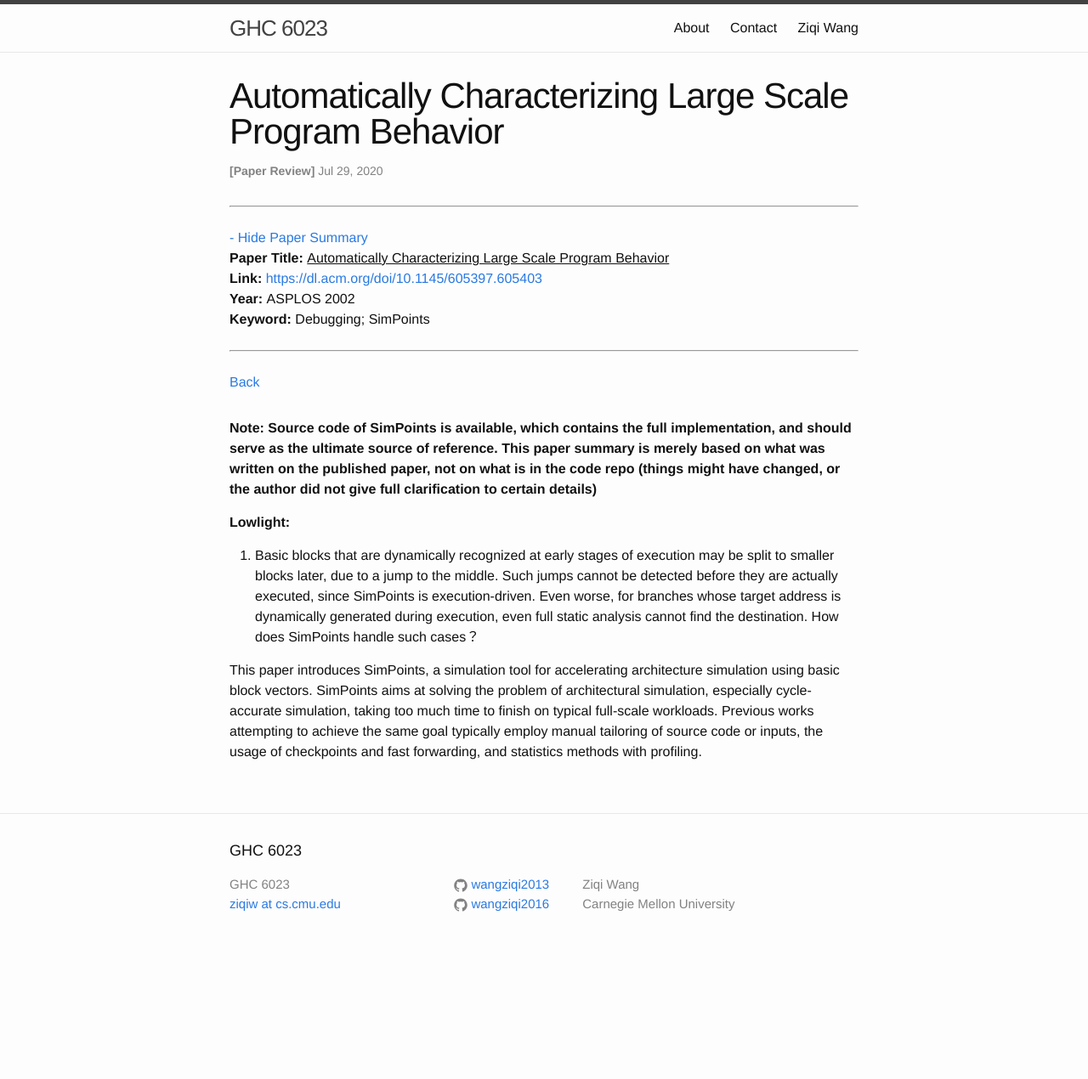
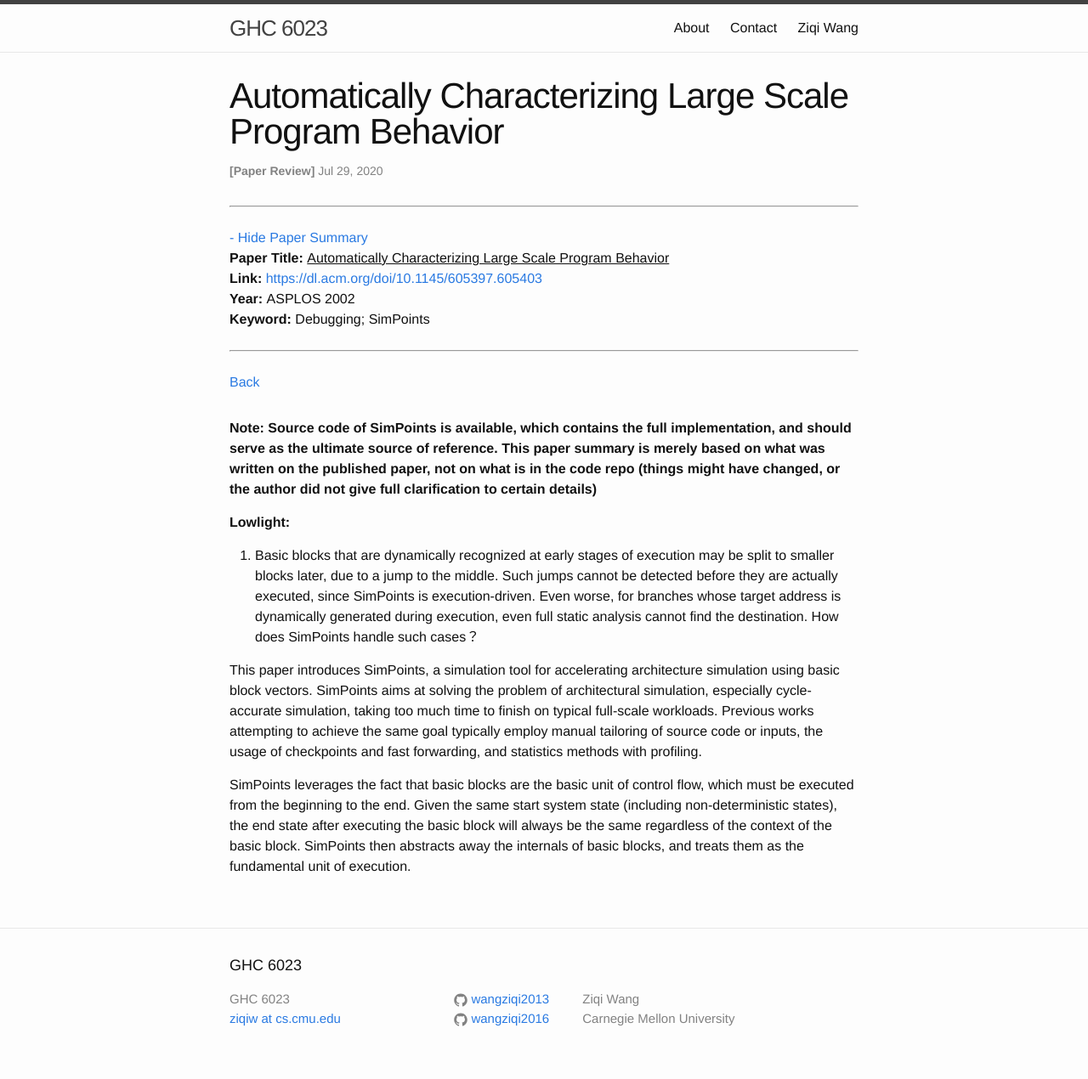
Before and after one commit to wangziqi2013/wangziqi2013.github.io, a Jekyll site: the page built from _posts/2020-07-29-simpoints.markdown, in a window 1280 px wide. Shown: the whole page at 85% size. Built offline with Jekyll 4.4.1, drawn with Linux system fonts in a browser that asks for light colours; before the commit the page ends 1135 px from its top, so only the background shows below that.

Commit message:
Adding BB

```diff
--- a/_posts/2020-07-29-simpoints.markdown
+++ b/_posts/2020-07-29-simpoints.markdown
@@ -30,3 +30,8 @@ SimPoints aims at solving the problem of architectural simulation, especially cy
 time to finish on typical full-scale workloads.
 Previous works attempting to achieve the same goal typically employ manual tailoring of source code or inputs, the usage
 of checkpoints and fast forwarding, and statistics methods with profiling.
+
+SimPoints leverages the fact that basic blocks are the basic unit of control flow, which must be executed from the beginning
+to the end. Given the same start system state (including non-deterministic states), the end state after executing the
+basic block will always be the same regardless of the context of the basic block.
+SimPoints then abstracts away the internals of basic blocks, and treats them as the fundamental unit of execution.
```
